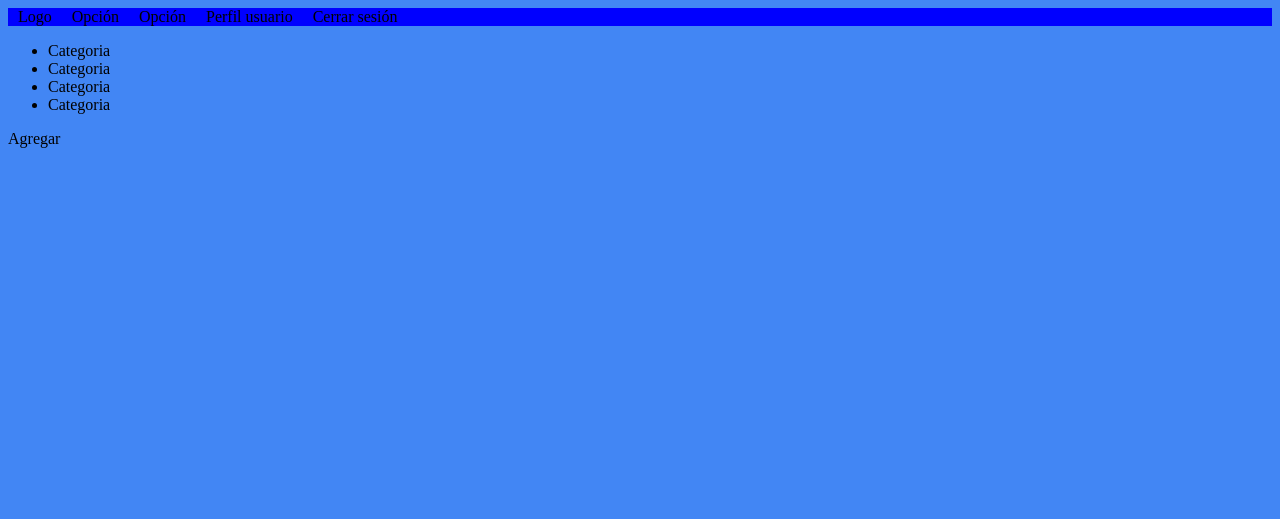
After one commit to LMOlivera/PuntaGuia, a Flask app: template app/templates/principal.html in a window 1280 px wide. The commit adds this page. Shown: the top 519 px of the page. Run offline with Flask 2, Linux system fonts and the light colour scheme; the template is opened without the code that fills it, so the values that code supplies are empty.

Commit message:
Base del programa v1
Base del programa completa. Referirse a la documentación o al chat de Discord del grupo por más detalles.

```diff
--- a/app/routes.py
+++ b/app/routes.py
@@ -10,7 +10,6 @@ def bienvenido():
 def registro():
     return render_template('registro.html')
 
-
 @app.route('/principal')
 def index():
-    return render_template('index.html', title='Inicio')
+    return render_template('principal.html')
--- a/app/static/css/style.css
+++ b/app/static/css/style.css
@@ -3,12 +3,24 @@ hay que unirlo refactorizado. Tener todo separado afecta la
 performance de la aplicación.*/
 @import "welcome.css";
 @import "registro.css";
+@import "principal.css";
 
 html, body {
     height: 80%;
     background-color: #4286f4;
 }
-#navbar
+nav
 {
     background-color: blue;
 }
+
+nav ul{
+    display: flex;
+    list-style-type: none;
+    margin: 0;
+    padding: 0;
+}
+nav ul li{
+    margin-left: 10px;
+    margin-right: 10px;
+}
--- /dev/null
+++ b/app/templates/principal.html
@@ -0,0 +1,45 @@
+<!DOCTYPE html>
+<html>
+    <head>
+      <title>¡Bienvenido a UruGuía!</title>
+      <link rel= "stylesheet" type= "text/css" href= "{{ url_for('static',filename='css/style.css') }}">
+    </head>
+    <body>
+        <!--Se van a cargar 2 paginas distintas dependiendo el
+            tipo de usuario, hay que ver como hacemos eso-->
+        <nav>
+            <ul>
+                <li>Logo</li>
+                <li>Opción</li>
+                <li>Opción</li>
+                <li>Perfil usuario</li>
+                <li>Cerrar sesión</li>
+            </ul>
+        </nav>
+        <!--VENTANA TURISTA-->
+        <div id="clima-content">
+            <div id="clima-actual">
+
+            </div>
+            <div id="clima-semana">
+
+            </div>
+        </div>
+        <div id="listado-categorías">
+            <!--Ver si se abre otra ventana al elegir categoria o se carga aquí-->
+            <ul>
+                <li>Categoria</li>
+                <li>Categoria</li>
+                <li>Categoria</li>
+                <li>Categoria</li>
+            </ul>
+        </div>
+        <!--VENTANA EMPRESA-->
+        <div id="dialog-agregar">
+            Agregar
+        </div>
+        <div id="listar-establecimientos-lugares">
+
+        </div>
+    <body>
+</html>
--- a/app/templates/registro.html
+++ b/app/templates/registro.html
@@ -18,8 +18,8 @@
                         Nombre y apellido: <input type="text" required>
                         Email: <input type="email" required>
                         Contraseña: <input type="password" required>
-                        Usted es: <input type="radio" name="tipo" value="Turista" required> Male<br>
-                        <input type="radio" name="tipo" value="Empresa"> Female<br>
+                        Usted es: <input type="radio" name="tipo" value="Turista" required> Turista<br>
+                        <input type="radio" name="tipo" value="Empresa"> Empresa<br>
                     </div>
                     <div id="formulario-campos-extendido">
                         <!--if turista-->
```
Also changed, not shown: app/static/css/principal.css (added).
